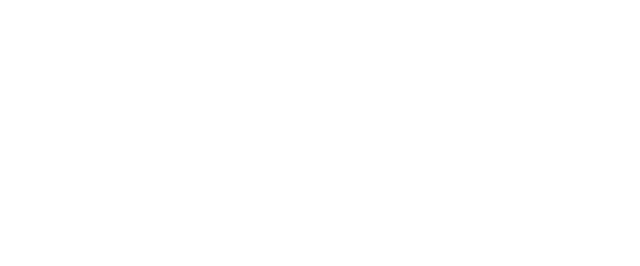
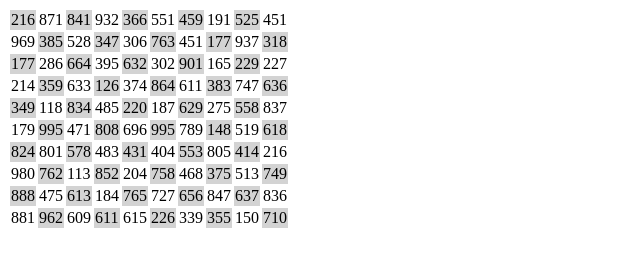
Before and after one commit to ekzalt/201701-homework, a plain HTML site: page index.html in a window 1280 px wide. Shown: the whole page, without its empty margins (0-640 px from the left). Drawn offline with Linux system fonts and the light colour scheme.

Commit message:
homework 10

```diff
--- a/index.html
+++ b/index.html
@@ -6,17 +6,20 @@
 </head>
 
 <body>
+  <div class="wrapper"></div>
+
   <!--
   <script src='js/lecture.js'></script>
-  <script src='js/homework1.js'></script>
-  <script src='js/homework2.js'></script>
-  <script src='js/homework3.js'></script>
-  <script src='js/homework4.js'></script>
-  <script src='js/homework5.js'></script>
-  <script src='js/homework6.js'></script>
-  <script src='js/homework7.js'></script>
-  <script src='js/homework8.js'></script>
+  <script src='js/homework_01.js'></script>
+  <script src='js/homework_02.js'></script>
+  <script src='js/homework_03.js'></script>
+  <script src='js/homework_04.js'></script>
+  <script src='js/homework_05.js'></script>
+  <script src='js/homework_06.js'></script>
+  <script src='js/homework_07.js'></script>
+  <script src='js/homework_08.js'></script>
+  <script src='js/homework_09.js'></script>
   -->
-  <script src='js/homework9.js'></script>
+  <script src='js/homework_10.js'></script>
 </body>
 </html>
--- /dev/null
+++ b/js/homework_10.js
@@ -0,0 +1,91 @@
+'use strict';
+
+/////////////////////////////////////////////////////////
+
+// 04.04.2017
+
+/////////////////////////////////////////////////////////
+
+// ДЗ 1 - проверить CSS-класс у элемента
+
+/*
+const hasCssClass = (elem, str) => {
+  let all = elem.className;
+  let arr = all.split(' ');
+
+  if (~arr.indexOf(str)) return true;
+  return false;
+};
+*/
+
+////////////////////////////////////
+
+// ДЗ 2 - таблица 10х10
+
+/*
+const random = (min, max) => Math.floor(min + Math.random() * (max + 1 - min));
+
+const tab = (rows, cols) => {
+  let table = document.createElement('table');
+  let tbody = document.createElement('tbody');
+
+  for (let i = 0; i < rows; i++) {
+    let tr = document.createElement('tr');
+
+    for (let j = 0; j < cols; j++) {
+      let td = document.createElement('td');
+
+      if (i % 2 === 0 && j % 2 === 0) td.style.background = 'lightgrey';
+      if (i % 2 !== 0 && j % 2 !== 0) td.style.background = 'lightgrey';
+
+      td.textContent = random(100, 999);
+      tr.append(td);
+    }
+    tbody.append(tr);
+  }
+
+  table.append(tbody);
+
+  return table;
+};
+
+let wrapper = document.querySelector('.wrapper');
+
+wrapper.append(tab(10, 10));
+*/
+
+////////////////////////////////////
+
+// ДЗ 3 - таблица 10х10 через innerHTML
+
+const random = (min, max) => Math.floor(min + Math.random() * (max + 1 - min));
+
+let wrapper = document.querySelector('.wrapper');
+
+wrapper.innerHTML = `
+<table>
+  <tbody>
+    <tr><td></td><td></td><td></td><td></td><td></td><td></td><td></td><td></td><td></td><td></td></tr>
+    <tr><td></td><td></td><td></td><td></td><td></td><td></td><td></td><td></td><td></td><td></td></tr>
+    <tr><td></td><td></td><td></td><td></td><td></td><td></td><td></td><td></td><td></td><td></td></tr>
+    <tr><td></td><td></td><td></td><td></td><td></td><td></td><td></td><td></td><td></td><td></td></tr>
+    <tr><td></td><td></td><td></td><td></td><td></td><td></td><td></td><td></td><td></td><td></td></tr>
+    <tr><td></td><td></td><td></td><td></td><td></td><td></td><td></td><td></td><td></td><td></td></tr>
+    <tr><td></td><td></td><td></td><td></td><td></td><td></td><td></td><td></td><td></td><td></td></tr>
+    <tr><td></td><td></td><td></td><td></td><td></td><td></td><td></td><td></td><td></td><td></td></tr>
+    <tr><td></td><td></td><td></td><td></td><td></td><td></td><td></td><td></td><td></td><td></td></tr>
+    <tr><td></td><td></td><td></td><td></td><td></td><td></td><td></td><td></td><td></td><td></td></tr>
+  </tbody>
+</table>`;
+
+let tds = wrapper.querySelectorAll('td');
+
+for (let td of tds) {
+  td.textContent = random(100, 999);
+
+  if (td.parentElement.sectionRowIndex % 2 === 0 &&
+      td.cellIndex % 2 === 0) td.style.background = 'lightgrey';
+
+  if (td.parentElement.sectionRowIndex % 2 !== 0 &&
+      td.cellIndex % 2 !== 0) td.style.background = 'lightgrey';
+}
```
Also changed, not shown: js/homework_01.js (renamed from js/homework1.js), js/homework_02.js (renamed from js/homework2.js), js/homework_03.js (renamed from js/homework3.js), js/homework_04.js (renamed from js/homework4.js), js/homework_05.js (renamed from js/homework5.js), js/homework_06.js (renamed from js/homework6.js), js/homework_07.js (renamed from js/homework7.js), js/homework_08.js (renamed from js/homework8.js), js/homework_09.js (renamed from js/homework9.js).
